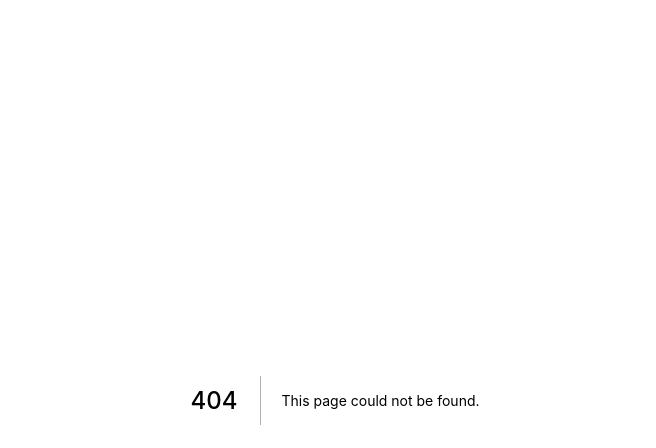
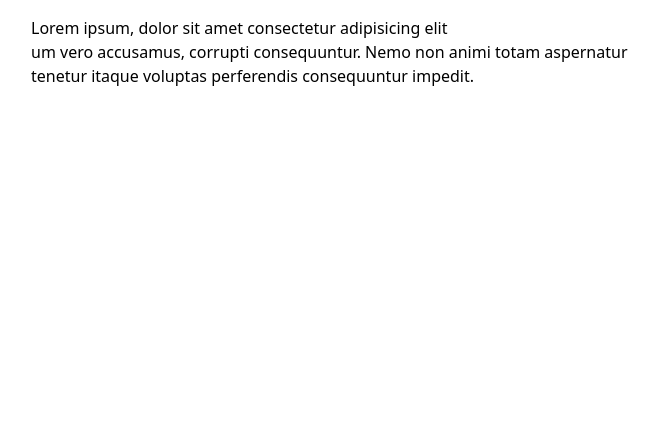
Before and after one commit to eslamheshamm/personal, a Next.js app: page /blog/posts/my-first-post in a window 1280 px wide. Before the commit this address had no page. Shown: the top 448 px of the page, without its empty margins (305-961 px from the left). Built offline with nearby package versions, Linux system fonts and the light colour scheme.

Commit message:
lorem ipsup articles

```diff
--- /dev/null
+++ b/pages/blog/index.mdx
@@ -0,0 +1,7 @@
+import BlogLayout from "../../components/BlogLayout";
+
+<BlogLayout className="text-center p-4">
+
+<h1 className="text-3xl font-bold">Hi Hello To My Blog!</h1>
+
+</BlogLayout>
--- /dev/null
+++ b/pages/blog/posts/my-first-post.mdx
@@ -0,0 +1,6 @@
+<div className="max-w-screen-sm mx-auto p-4">
+Lorem ipsum, dolor sit amet consectetur adipisicing elit
+
+um vero accusamus, corrupti consequuntur. Nemo non animi totam aspernatur tenetur itaque voluptas perferendis consequuntur impedit.
+
+</div>
```
